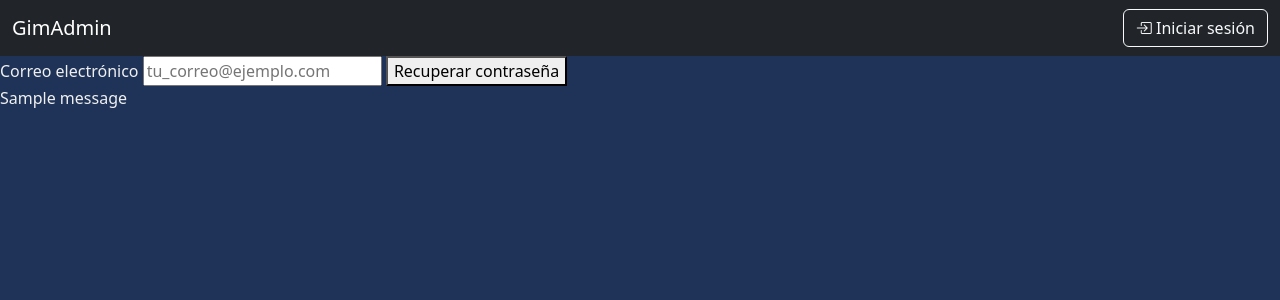
After one commit to brandonico/GimAdmin, a Django app: a page that uses apps/core/templates/recuperar_contraseña.html in a window 1280 px wide. The commit adds this page. Shown: the top 300 px of the page. Run offline with Django 5.2, Linux system fonts and the light colour scheme; tables that the repository leaves empty hold one stand-in row (values such as "Sample post"); one stand-in notice (Sample message) is shown; some libraries are stand-ins or nearby versions.

Commit message:
envio de correo incompleto

```diff
--- a/apps/core/templates/login.html
+++ b/apps/core/templates/login.html
@@ -72,6 +72,9 @@
         <div class="mb-3">
             <label for="password" class="form-label text-start">Contraseña</label>
             <input type="password" class="form-control" id="password" name="password" required>
+            <div class="text-start">
+                <a href="{% url 'recuperar_contraseña' %}">¿Olvidaste tu Contraseña?</a>
+            </div>
         </div>
 
         <button type="submit" class="btn btn-primary">Enviar</button>
--- /dev/null
+++ b/apps/core/templates/recuperar_contraseña.html
@@ -0,0 +1,33 @@
+{% extends "base.html" %}
+
+{% block title %}Recuperar contraseña{% endblock %}
+
+{% block extra_css %}
+
+{% endblock %}
+
+{% block content %}
+{% load static %}
+
+<form method='post' class='form-recuperar'>
+    {% csrf_token %}
+
+    <label for='email'>
+        Correo electrónico
+    </label>
+
+    <input type='email' name='email' id='email' placeholder='tu_correo@ejemplo.com' required>
+
+    <button type='submit'>
+        Recuperar contraseña
+    </button>
+    {% if messages %}
+    <div class='mensajes'>
+        {% for message in messages %}
+            {{ message }}
+        {% endfor %}
+    </div>
+    {% endif %}
+</form>
+
+{% endblock %}
--- a/apps/core/urls.py
+++ b/apps/core/urls.py
@@ -6,4 +6,5 @@ urlpatterns = [
     path('login/', views.loginView, name='login'),
     path('dashboard/', views.dashboard, name='dashboard'),
     path('logout/', views.logoutView, name='logout'),
+    path('recuperar_contraseña/', views.recuperar_contraseña, name='recuperar_contraseña'),
 ]
--- a/apps/core/views.py
+++ b/apps/core/views.py
@@ -14,6 +14,11 @@ from apps.abm.models import Cliente, UserProfile, Asistencia
 #importar tiempo para asistencia
 from django.utils import timezone
 from datetime import timedelta
+
+#importa correo
+from apps.core.utils import enviar_correo
+from django.contrib.auth.models import User
+import random, string
 
 def home(request):
     form = CrearAsistenciaForm()
@@ -83,3 +88,39 @@ def dashboard(request):
         'user' : request.user
     }
     return render(request, 'dashboard.html', contexto)
+
+
+#implementacion de correos
+
+def generar_contraseña_temporal(longitud=8):
+    return ''.join(random.choices(string.ascii_letters + string.digits, k=longitud))
+
+def recuperar_contraseña(request):
+    mensaje = ""
+    if request.method == "POST":
+        email = request.POST.get("email")
+        try:
+            correo = User.objects.get(email=email)
+            usuario = UserProfile.objects.get(user=correo)
+            nueva_pass = generar_contraseña_temporal()
+            correo.set_password(nueva_pass)
+            correo.save()
+            usuario.first_login = True
+            usuario.save()
+            contexto = {
+                "usuario": correo.username,
+                "nueva_pass": nueva_pass,
+            }
+            enviar_correo(
+                asunto="Recuperación de contraseña",
+                destinatario=email,
+                contexto=str(contexto),
+                plantilla_html="emails/recuperar.html"
+            )
+
+
+            mensaje = "Se ha enviado una nueva contraseña a tu correo."
+        except User.DoesNotExist:
+            mensaje = "No existe un usuario con ese correo."
+
+    return render(request, "recuperar_contraseña.html", {"mensaje": mensaje})
```
Also changed, not shown: apps/core/utils.py (added, +29 -0 lines), gymadmin/settings.py (+10 -0 lines), db.sqlite3.
